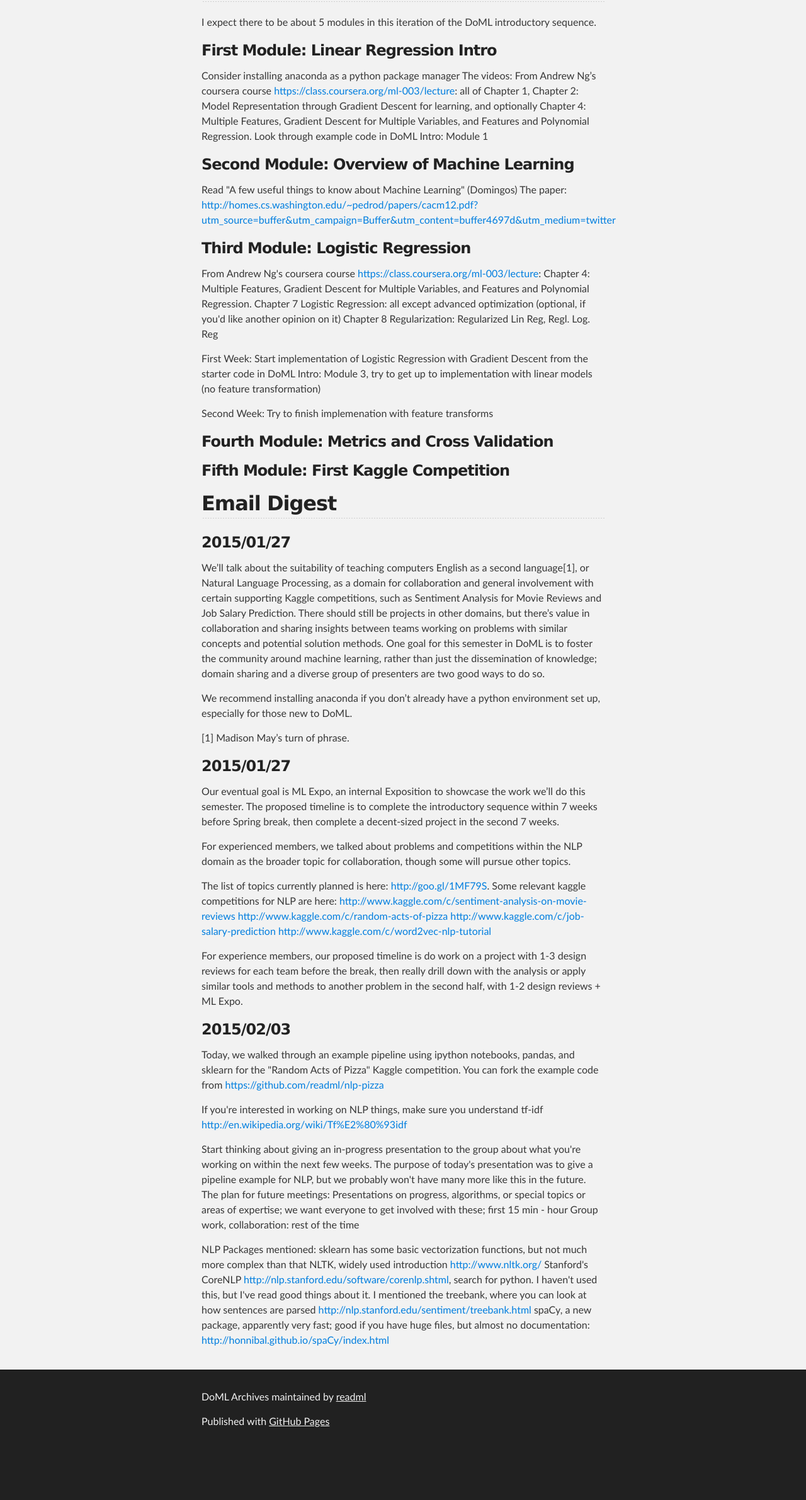
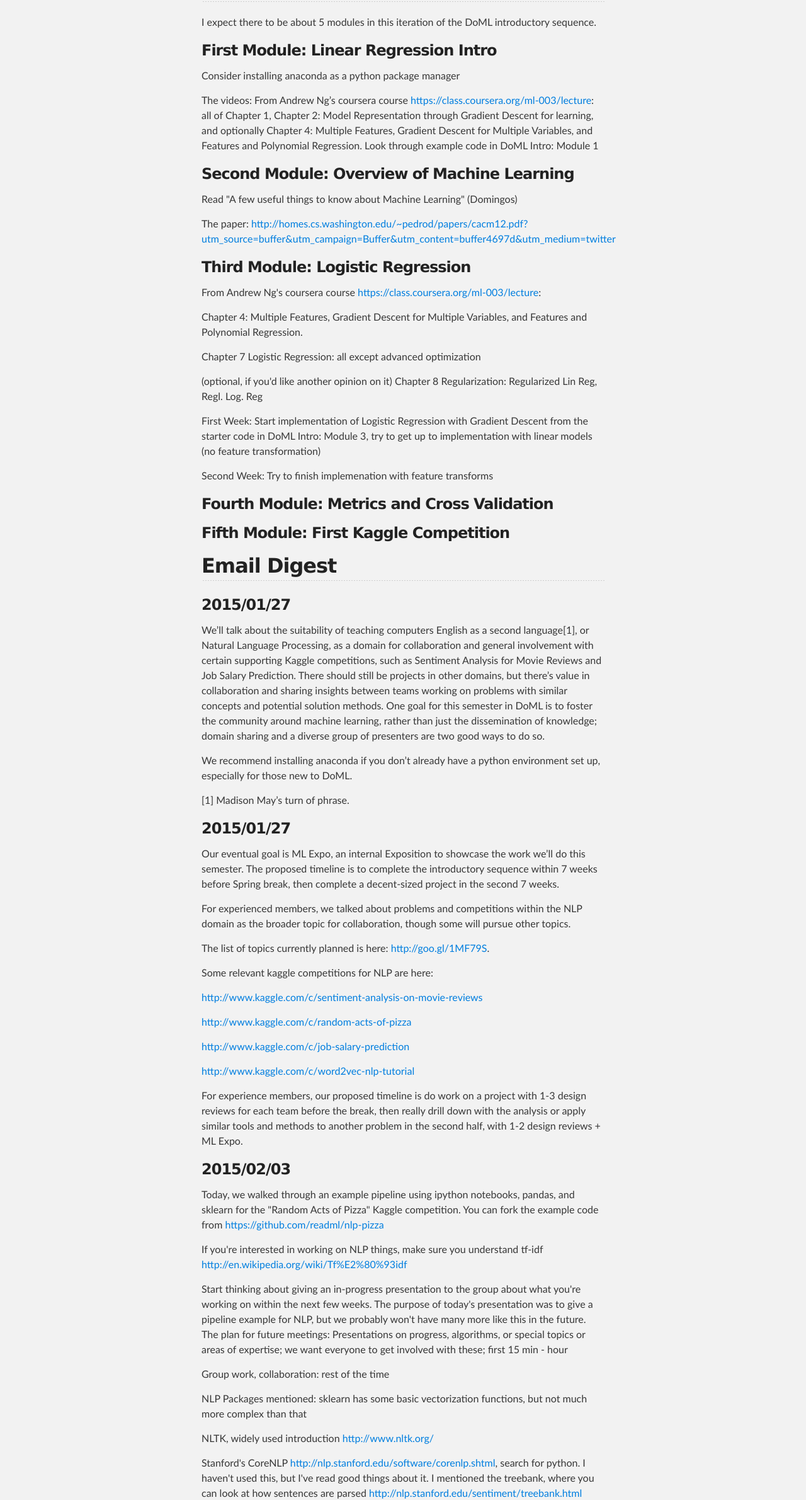
Before and after one commit to readml/ReadMLSpring2014, a plain HTML site: page index.html in a window 1280 px wide. Shown: the part 416-2797 px from the top of the page at 63% size. Before the commit the page ends 2719 px from the top, so only its background shows below. Drawn offline with Linux system fonts and the light colour scheme.

```diff
--- a/index.html
+++ b/index.html
@@ -41,26 +41,31 @@
 <h3>
 <a id="first-module-linear-regression-intro" class="anchor" href="#first-module-linear-regression-intro" aria-hidden="true"><span class="octicon octicon-link"></span></a>First Module: Linear Regression Intro</h3>
 
-<p>Consider installing anaconda as a python package manager
-The videos:
+<p>Consider installing anaconda as a python package manager</p>
+
+<p>The videos:
 From Andrew Ng’s coursera course <a href="https://class.coursera.org/ml-003/lecture">https://class.coursera.org/ml-003/lecture</a>: all of Chapter 1, Chapter 2: Model Representation through Gradient Descent for learning, and optionally Chapter 4: Multiple Features,  Gradient Descent for Multiple Variables, and Features and Polynomial Regression.
 Look through example code in DoML Intro: Module 1</p>
 
 <h3>
 <a id="second-module-overview-of-machine-learning" class="anchor" href="#second-module-overview-of-machine-learning" aria-hidden="true"><span class="octicon octicon-link"></span></a>Second Module: Overview of Machine Learning</h3>
 
-<p>Read "A few useful things to know about Machine Learning" (Domingos)
-The paper:
+<p>Read "A few useful things to know about Machine Learning" (Domingos) </p>
+
+<p>The paper:
 <a href="http://homes.cs.washington.edu/%7Epedrod/papers/cacm12.pdf?utm_source=buffer&amp;utm_campaign=Buffer&amp;utm_content=buffer4697d&amp;utm_medium=twitter">http://homes.cs.washington.edu/~pedrod/papers/cacm12.pdf?utm_source=buffer&amp;utm_campaign=Buffer&amp;utm_content=buffer4697d&amp;utm_medium=twitter</a></p>
 
 <h3>
 <a id="third-module-logistic-regression" class="anchor" href="#third-module-logistic-regression" aria-hidden="true"><span class="octicon octicon-link"></span></a>Third Module: Logistic Regression</h3>
 
 <p>From Andrew Ng's coursera course
-<a href="https://class.coursera.org/ml-003/lecture">https://class.coursera.org/ml-003/lecture</a>:
-Chapter 4: Multiple Features,  Gradient Descent for Multiple Variables, and Features and Polynomial Regression.
-Chapter 7 Logistic Regression: all except advanced optimization
-(optional, if you'd like another opinion on it) Chapter 8 Regularization: Regularized Lin Reg, Regl. Log. Reg</p>
+<a href="https://class.coursera.org/ml-003/lecture">https://class.coursera.org/ml-003/lecture</a>:</p>
+
+<p>Chapter 4: Multiple Features,  Gradient Descent for Multiple Variables, and Features and Polynomial Regression.</p>
+
+<p>Chapter 7 Logistic Regression: all except advanced optimization </p>
+
+<p>(optional, if you'd like another opinion on it) Chapter 8 Regularization: Regularized Lin Reg, Regl. Log. Reg</p>
 
 <p>First Week: Start implementation of Logistic Regression with Gradient Descent from the starter code in DoML Intro: Module 3, try to get up to implementation with linear models (no feature transformation)</p>
 
@@ -92,12 +97,17 @@
 
 <p>For experienced members, we talked about problems and competitions within the NLP domain as the broader topic for collaboration, though some will pursue other topics. </p>
 
-<p>The list of topics currently planned is here: <a href="http://goo.gl/1MF79S">http://goo.gl/1MF79S</a>.
-Some relevant kaggle competitions for NLP are here:
-<a href="http://www.kaggle.com/c/sentiment-analysis-on-movie-reviews">http://www.kaggle.com/c/sentiment-analysis-on-movie-reviews</a>
-<a href="http://www.kaggle.com/c/random-acts-of-pizza">http://www.kaggle.com/c/random-acts-of-pizza</a>
-<a href="http://www.kaggle.com/c/job-salary-prediction">http://www.kaggle.com/c/job-salary-prediction</a>
-<a href="http://www.kaggle.com/c/word2vec-nlp-tutorial">http://www.kaggle.com/c/word2vec-nlp-tutorial</a></p>
+<p>The list of topics currently planned is here: <a href="http://goo.gl/1MF79S">http://goo.gl/1MF79S</a>.</p>
+
+<p>Some relevant kaggle competitions for NLP are here:</p>
+
+<p><a href="http://www.kaggle.com/c/sentiment-analysis-on-movie-reviews">http://www.kaggle.com/c/sentiment-analysis-on-movie-reviews</a></p>
+
+<p><a href="http://www.kaggle.com/c/random-acts-of-pizza">http://www.kaggle.com/c/random-acts-of-pizza</a></p>
+
+<p><a href="http://www.kaggle.com/c/job-salary-prediction">http://www.kaggle.com/c/job-salary-prediction</a></p>
+
+<p><a href="http://www.kaggle.com/c/word2vec-nlp-tutorial">http://www.kaggle.com/c/word2vec-nlp-tutorial</a></p>
 
 <p>For experience members, our proposed timeline is do work on a project with 1-3 design reviews for each team before the break, then really drill down with the analysis or apply similar tools and methods to another problem in the second half, with 1-2 design reviews + ML Expo.</p>
 
@@ -110,14 +120,18 @@
 
 <p>Start thinking about giving an in-progress presentation to the group about what you're working on within the next few weeks.  The purpose of today's presentation was to give a pipeline example for NLP, but we probably won't have many more like this in the future.
 The plan for future meetings:
-Presentations on progress, algorithms, or special topics or areas of expertise; we want everyone to get involved with these; first 15 min - hour
-Group work, collaboration: rest of the time</p>
+Presentations on progress, algorithms, or special topics or areas of expertise; we want everyone to get involved with these; first 15 min - hour</p>
+
+<p>Group work, collaboration: rest of the time</p>
 
 <p>NLP Packages mentioned:
-sklearn has some basic vectorization functions, but not much more complex than that
-NLTK, widely used introduction <a href="http://www.nltk.org/">http://www.nltk.org/</a>
-Stanford's CoreNLP <a href="http://nlp.stanford.edu/software/corenlp.shtml">http://nlp.stanford.edu/software/corenlp.shtml</a>,  search for python.  I haven't used this, but I've read good things about it. I mentioned the treebank, where you can look at how sentences are parsed <a href="http://nlp.stanford.edu/sentiment/treebank.html">http://nlp.stanford.edu/sentiment/treebank.html</a>
-spaCy, a new package, apparently very fast; good if you have huge files, but almost no documentation: <a href="http://honnibal.github.io/spaCy/index.html">http://honnibal.github.io/spaCy/index.html</a></p>
+sklearn has some basic vectorization functions, but not much more complex than that</p>
+
+<p>NLTK, widely used introduction <a href="http://www.nltk.org/">http://www.nltk.org/</a></p>
+
+<p>Stanford's CoreNLP <a href="http://nlp.stanford.edu/software/corenlp.shtml">http://nlp.stanford.edu/software/corenlp.shtml</a>,  search for python.  I haven't used this, but I've read good things about it. I mentioned the treebank, where you can look at how sentences are parsed <a href="http://nlp.stanford.edu/sentiment/treebank.html">http://nlp.stanford.edu/sentiment/treebank.html</a></p>
+
+<p>spaCy, a new package, apparently very fast; good if you have huge files, but almost no documentation: <a href="http://honnibal.github.io/spaCy/index.html">http://honnibal.github.io/spaCy/index.html</a></p>
       </section>
     </div>
 
```
Also changed, not shown: params.json (+1 -1 lines).
